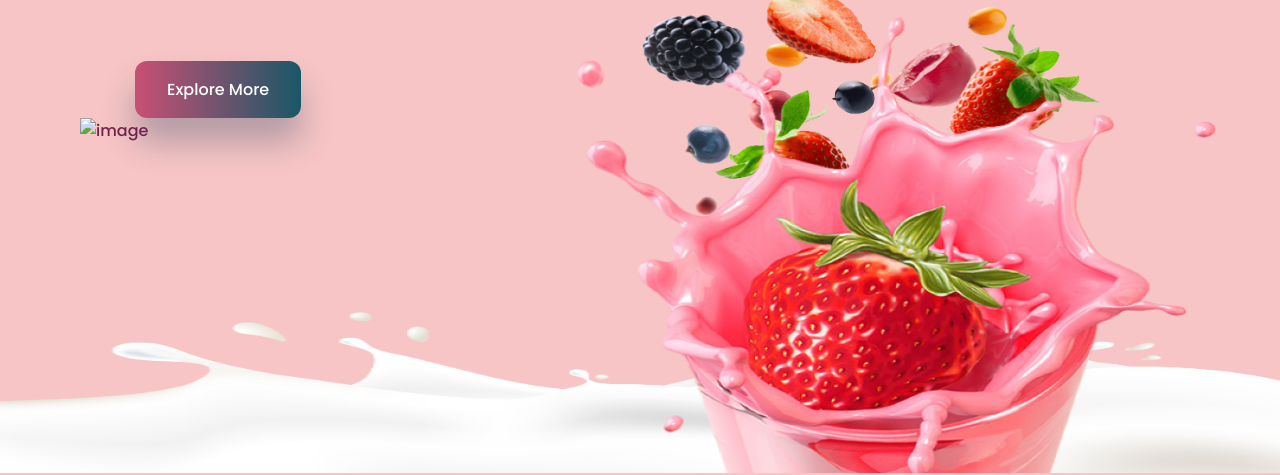
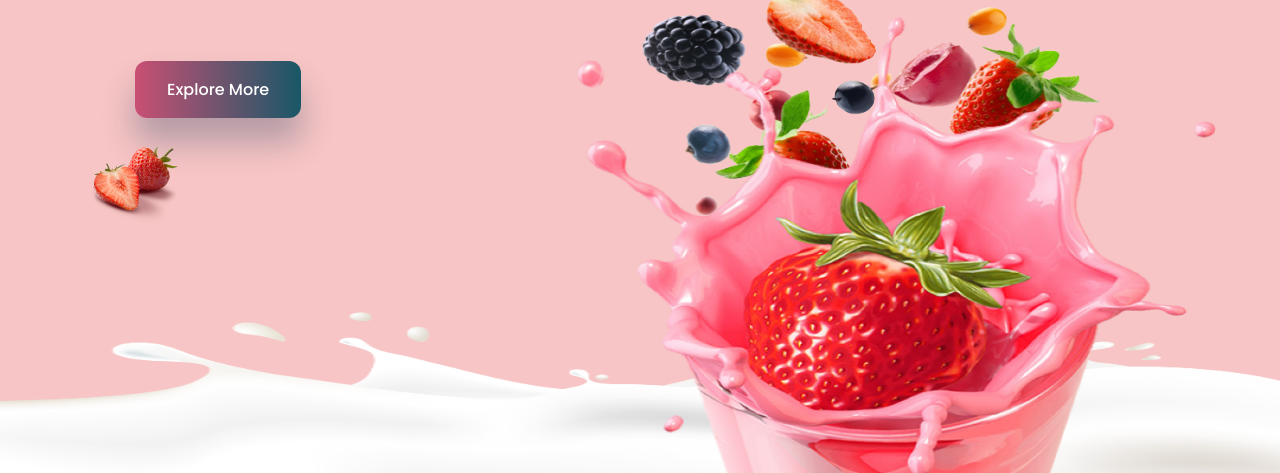
Before and after one commit to harshalijadhav16/Fruit-Juice-Website, a plain HTML site: page index.html in a window 1280 px wide. Shown: the part 327-802 px from the top of the page. Drawn offline with nearby package versions, Linux system fonts and the light colour scheme.

Commit message:
Update index.html

```diff
--- a/index.html
+++ b/index.html
@@ -78,7 +78,7 @@
                    Explore More
                 </a>
              </div>
-             <img src="assests/imges/img3.png" alt="image" class="home-img-1">
+             <img src="img3.png" alt="image" class="home-img-1">
           </div>
           <div class="home__images">
             <img src="img_1.png" id="home-1">
```
